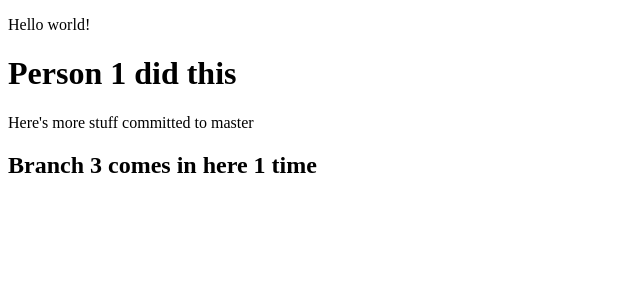
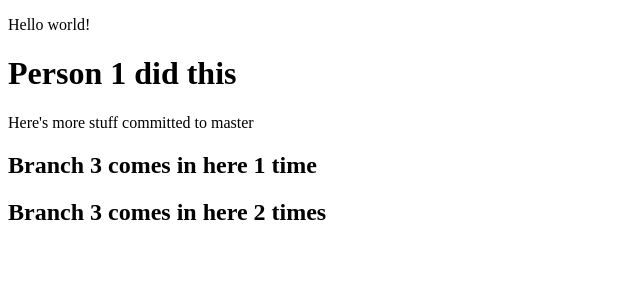
Before and after one commit to KassieJones/demo, an Angular app: page / in a window 1280 px wide. Shown: the top 300 px of the page, without its empty margins (0-640 px from the left). Built offline with nearby package versions, Linux system fonts and the light colour scheme.

Commit message:
Second commit from branch 3

```diff
--- a/src/app/app.component.html
+++ b/src/app/app.component.html
@@ -3,6 +3,7 @@
   <h1>Person 1 did this</h1>
   Here's more stuff committed to master
   <h2>Branch 3 comes in here 1 time</h2>
+  <h2>Branch 3 comes in here 2 times</h2>
 </div>
 
 <router-outlet></router-outlet>
```
